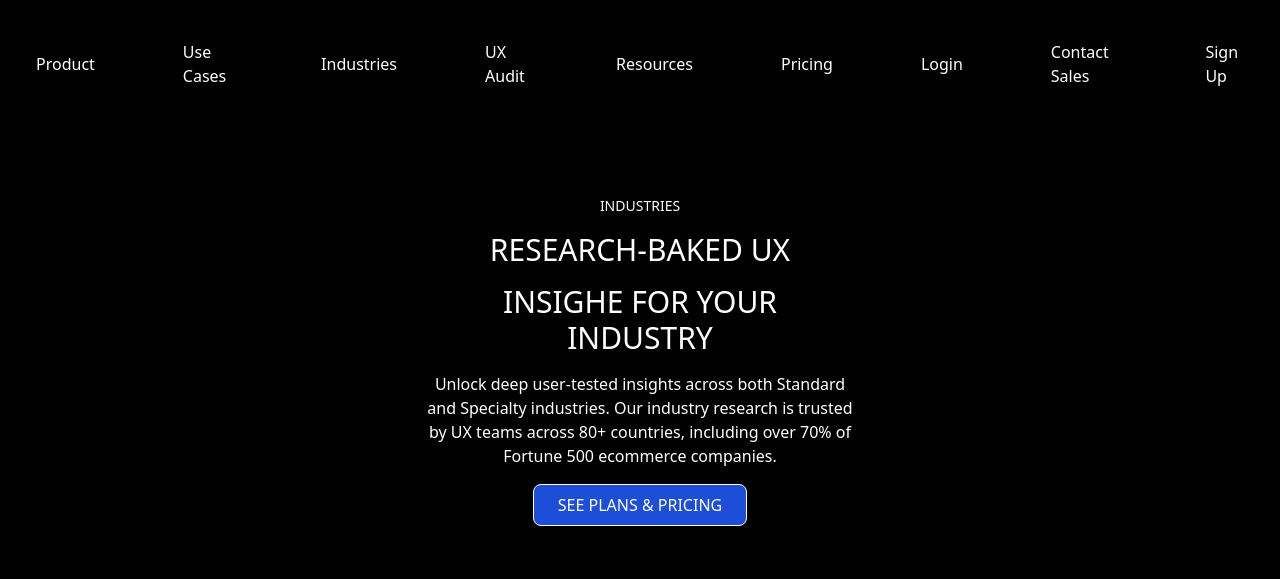
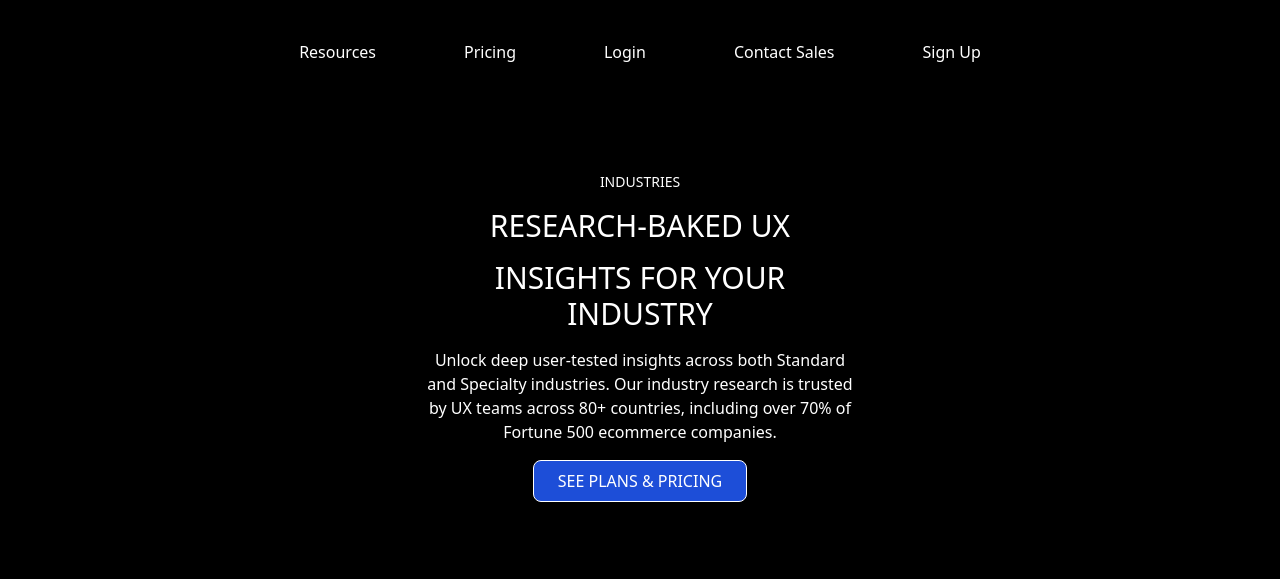
Before and after one commit to fizaaa11/InsightBay_project, a website: page index.html in a window 1280 px wide. Shown: the top 579 px of the page. Drawn offline with nearby package versions, Linux system fonts and the light colour scheme.

Commit message:
Describe your changes here

```diff
--- a/index.html
+++ b/index.html
@@ -14,16 +14,14 @@
             background-color: black ;
 
         }
+
+
      </style>
 </head>
 <body>
     <section class="min-h-screen md:h-screen w-full">
   <nav class="flex justify-center items-center text-white cursor-pointer">
     <ul class="flex justify-center items-center gap-6 md:gap-10 lg:gap-16 mt-3 px-6 py-6">
-  <li class="hover:bg-white hover:text-black hover:rounded-full transition duration-300 px-3 py-1">Product</li>
-  <li class="hover:bg-white hover:text-black hover:rounded-full transition duration-300 px-3 py-1">Use Cases</li>
-  <li class="hover:bg-white hover:text-black hover:rounded-full transition duration-300 px-3 py-1">Industries</li>
-  <li class="hover:bg-white hover:text-black hover:rounded-full transition duration-300 px-3 py-1">UX Audit</li>
   <li class="hover:bg-white hover:text-black hover:rounded-full transition duration-300 px-3 py-1">Resources</li>
   <li class="hover:bg-white hover:text-black hover:rounded-full transition duration-300 px-3 py-1">Pricing</li>
   <li class="hover:bg-white hover:text-black hover:rounded-full transition duration-300 px-3 py-1">Login</li>
@@ -31,10 +29,10 @@
   <li class="hover:bg-white hover:text-black hover:rounded-full transition duration-300 px-3 py-1">Sign Up</li>
 </ul>
   </nav>
-  <div class="flex flex-col justify-center items-center text-white w-1/3 mx-auto text-center space-y-4 mt-20">
+  <div class="flex flex-col justify-center items-center text-white w-1/3 mx-auto text-center space-y-4 mt-20 sm:text-right ">
     <h1 id="h1" class=" font-thin text-sm">INDUSTRIES</h1>
     <h2 id="h1" class="text-3xl">RESEARCH-BAKED UX</h2>
-    <p id="h1" class="text-3xl">INSIGHE FOR YOUR INDUSTRY</p>
+    <p id="h1" class="text-3xl">INSIGHTS FOR YOUR INDUSTRY</p>
     <p id="h1">Unlock deep user-tested insights across both Standard and Specialty industries. Our industry research is trusted by UX teams across 80+ countries, including over 70% of Fortune 500 ecommerce companies.</p>
     <button id="h1" class="px-6 py-2 rounded-lg bg-blue-700  border border-white">SEE PLANS & PRICING  </button>
   </div>
@@ -122,8 +120,8 @@
       </div>
     </div>
 </div>
-<section class="h-full w-full bg-black text-white py-10">
-  <div class="flex flex-col justify-center items-center w-full max-w-3xl mx-auto text-center space-y-4">
+<section  id="other-section" class="h-full w-full bg-black text-white py-10">
+  <div  class="flex flex-col justify-center items-center w-full max-w-3xl mx-auto text-center space-y-4">
     <h1 class="text-3xl font-bold mt-10">What Our Clients Say</h1>
     <p class="text-gray-300 px-4">
       InsightBay’s research is used by 29,000+ brands, agencies, researchers, and UX designers, across 80+ countries,
@@ -233,7 +231,7 @@
     </div>
     <div class="md:w-1/2 flex justify-center">
       <img
-        src="https://baymard.com/_next/image?url=%2F_next%2Fstatic%2Fmedia%2Ffooter-banner.9ebbcc9a.png&w=640&q=75&dpl=dpl_4KnfR3fT3FYD1BEBgvNPLPXoFgfj"
+        src="https://media.istockphoto.com/id/2149878856/photo/business-success-excited-multinational-entrepreneurs-making-winner-gesture-while-celebrating.jpg?s=2048x2048&w=is&k=20&c=HielYiF8cwCZCuxVBK3vH0TQnrgoNl7KrrwWQCf8ay0="
         alt="Banner"
         class="w-80 h-auto object-contain"
       >
@@ -291,6 +289,8 @@
   </div>
 </footer>
 <script src="https://cdnjs.cloudflare.com/ajax/libs/gsap/3.13.0/gsap.min.js" integrity="sha512-NcZdtrT77bJr4STcmsGAESr06BYGE8woZdSdEgqnpyqac7sugNO+Tr4bGwGF3MsnEkGKhU2KL2xh6Ec+BqsaHA==" crossorigin="anonymous" referrerpolicy="no-referrer"></script>
+
+<script src="https://cdn.jsdelivr.net/npm/gsap@3/dist/ScrollTrigger.min.js"></script>
 <script>
  gsap.from("#h1",{
      y:80,
@@ -300,6 +300,23 @@
      stagger:0.28,
  })
 
+gsap.registerPlugin(ScrollTrigger);
+
+gsap.from("#other-section > div:nth-child(2) > div", {
+  scrollTrigger: {
+    trigger: "#other-section > div:nth-child(2)",
+    start: "top 80%",
+    toggleActions: "play none none reverse",
+    markers: false,
+  },
+  opacity: 0,
+  y: 80,
+  duration: 0.9,
+  delay:0.2,
+  stagger: 0.28,
+  ease: "power2.out",
+});
+
 
 
 </script>
```
